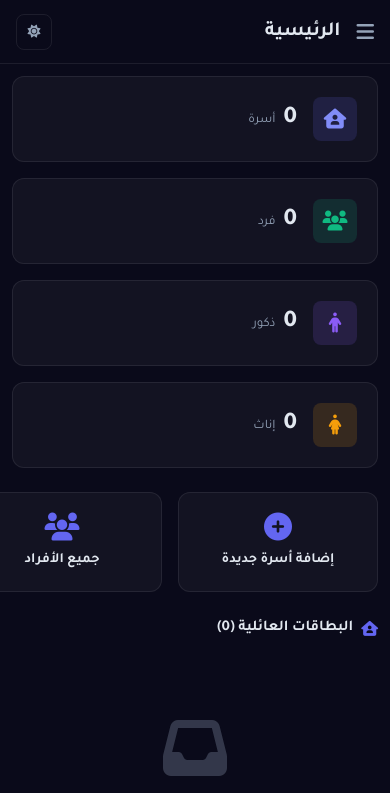
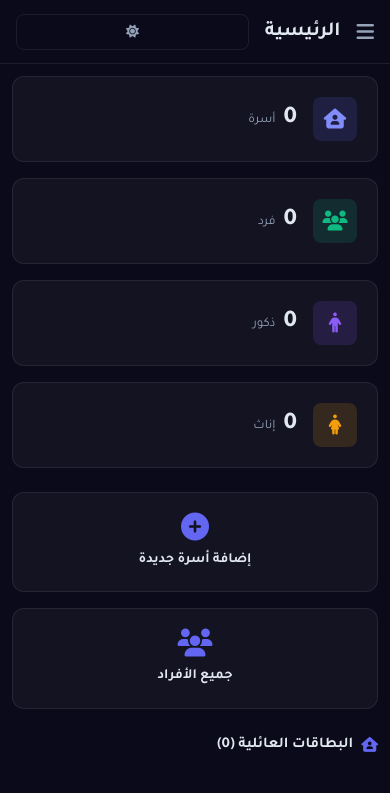
Before and after one commit to jalalhmd002-collab/family-record, a plain HTML site: page index.html in a window 390 px wide. Shown: the top 793 px of the page. Drawn offline with Linux system fonts and the light colour scheme.

Commit message:
Add files via upload

```diff
--- a/style.css
+++ b/style.css
@@ -470,6 +470,19 @@ tbody tr td:nth-child(2) .badge{margin-left:6px;font-size:10px;vertical-align:mi
     .main-content {
         margin-right: 0 !important;
         width: 100% !important;
-    }
+/* تنسيق الأزرار العلوية المتداخلة على الهاتف */
+.top-bar-actions, .actions-bar, .buttons-container, [class*="actions"] {
+    display: flex !important;
+    flex-wrap: wrap !important; /* جعل الأزرار تنزل على سطرين تلقائياً عند ضيق الشاشة */
+    gap: 8px !important;
+    width: 100% !important;
+}
+
+.top-bar-actions .btn, .actions-bar .btn, .buttons-container .btn, [class*="actions"] .btn {
+    flex: 1 1 calc(50% - 8px) !important; /* جعل كل زرين بجانب بعضهما بشكل متناسق */
+    font-size: 12px !important; /* تصغير حجم الخط ليصبح متناسباً ومقروءاً */
+    padding: 6px 10px !important;
+    white-space: nowrap !important;
+}
 }
 .menu-toggle i { pointer-events: none !important; }
```
